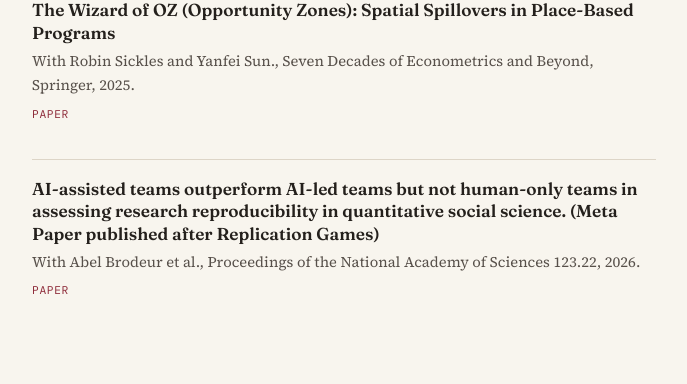
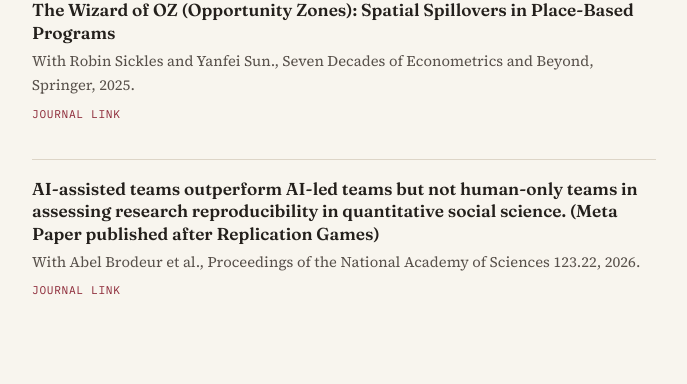
Before and after one commit to mishrad/mishrad.github.io, a Jekyll site: the page built from research.md, in a window 1280 px wide and 900 px high, scrolled down 306 px. Shown: the part 153-537 px from the top of the window, without its empty margins (296-983 px from the left). Built offline with Jekyll 4.4.1, drawn with Linux system fonts in a browser that asks for light colours.

Commit message:
Update paper links to 'Journal Link' in research.md

```diff
--- a/research.md
+++ b/research.md
@@ -20,13 +20,13 @@
 <div class="paper">
   <p class="paper-title">The Wizard of OZ (Opportunity Zones): Spatial Spillovers in Place-Based Programs</p>
   <p class="paper-meta">With Robin Sickles and Yanfei Sun.,  Seven Decades of Econometrics and Beyond, Springer, 2025.</p>
-  <p class="paper-links"><a href="https://link.springer.com/chapter/10.1007/978-3-031-92699-0_6">Paper</a></p>
+  <p class="paper-links"><a href="https://link.springer.com/chapter/10.1007/978-3-031-92699-0_6">Journal Link</a></p>
 </div>
 
 <div class="paper">
   <p class="paper-title">AI-assisted teams outperform AI-led teams but not human-only teams in assessing research reproducibility in quantitative social science. (Meta Paper published after Replication Games)</p>
   <p class="paper-meta">With Abel Brodeur et al.,  Proceedings of the National Academy of Sciences 123.22, 2026.</p>
-  <p class="paper-links"><a href="https://link.springer.com/chapter/10.1007/978-3-031-92699-0_6](https://www.pnas.org/doi/abs/10.1073/pnas.2524747123">Paper</a></p>
+  <p class="paper-links"><a href="https://www.pnas.org/doi/abs/10.1073/pnas.2524747123">Journal Link</a></p>
 </div>
 
 
```
